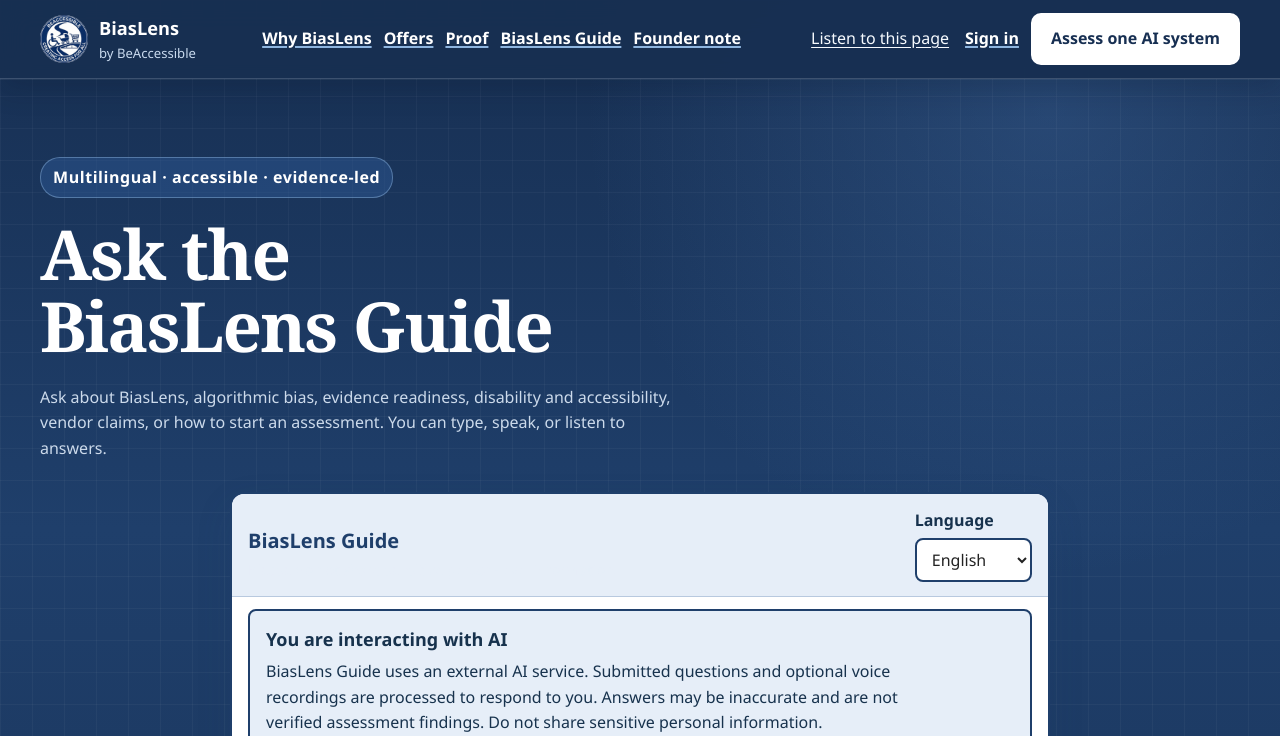
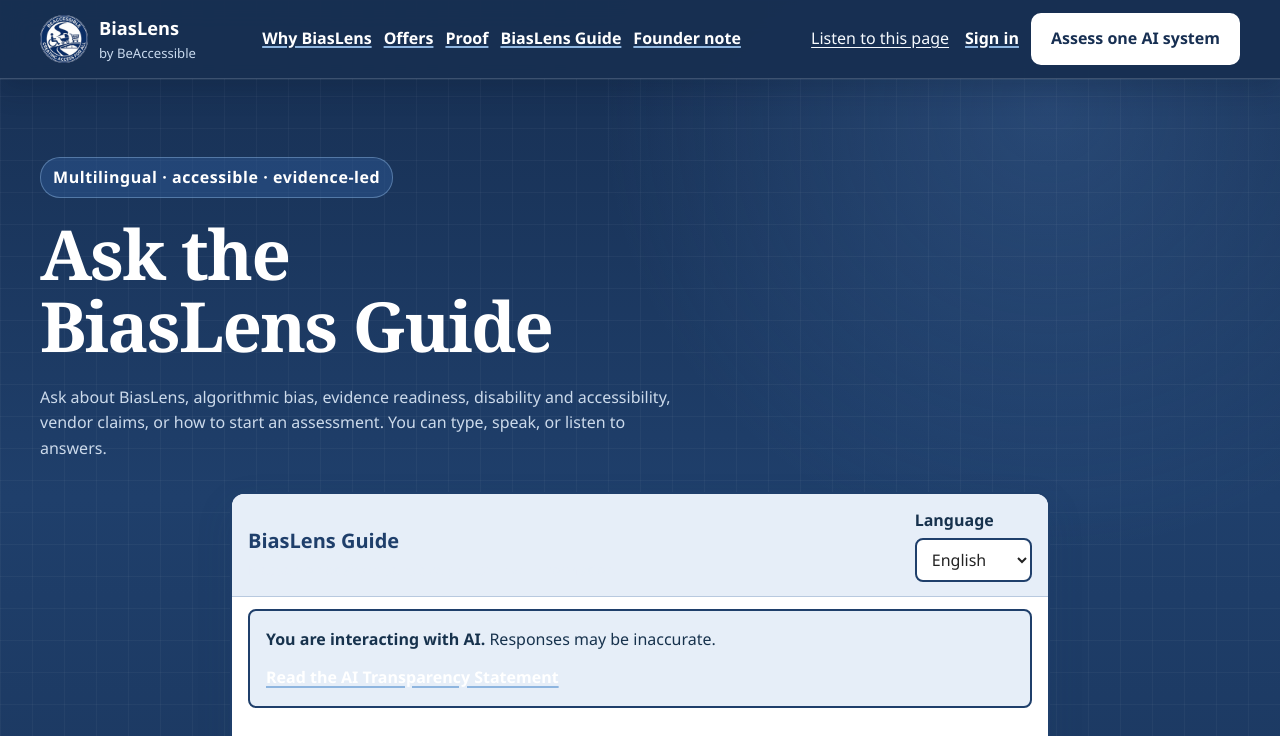
Before and after one commit to laggiesfl/BiasLens-Full-Platform, a Next.js app: page /guide in a window 1280 px wide. Shown: the top 736 px of the page. Built offline with nearby package versions, Linux system fonts and the light colour scheme.

Commit message:
fix: concise chatbot AI disclosure with full statement link

```diff
--- a/src/components/guide/BiasLensGuide.tsx
+++ b/src/components/guide/BiasLensGuide.tsx
@@ -293,13 +293,9 @@ export function BiasLensGuide({ embedded = false }: BiasLensGuideProps) {
         </div>
       </div>
 
-      <aside className={styles.aiDisclosure} aria-labelledby="biaslens-ai-disclosure-title">
-        <h2 id="biaslens-ai-disclosure-title">You are interacting with AI</h2>
-        <p>BiasLens Guide uses an external AI service. Submitted questions and optional voice recordings are processed to respond to you. Answers may be inaccurate and are not verified assessment findings. Do not share sensitive personal information.</p>
-        <nav aria-label="AI transparency and privacy information">
-          <a href="/ai-transparency">AI Transparency Statement</a>
-          <a href="/privacy">Privacy Notice</a>
-        </nav>
+      <aside className={styles.aiDisclosure} aria-label="AI transparency notice">
+        <p><strong>You are interacting with AI.</strong> Responses may be inaccurate.</p>
+        <a href="/ai-transparency">Read the AI Transparency Statement</a>
       </aside>
       <div className={styles.messages} aria-label="BiasLens Guide conversation" aria-live="off">
         {messages.map((message) => (
```
